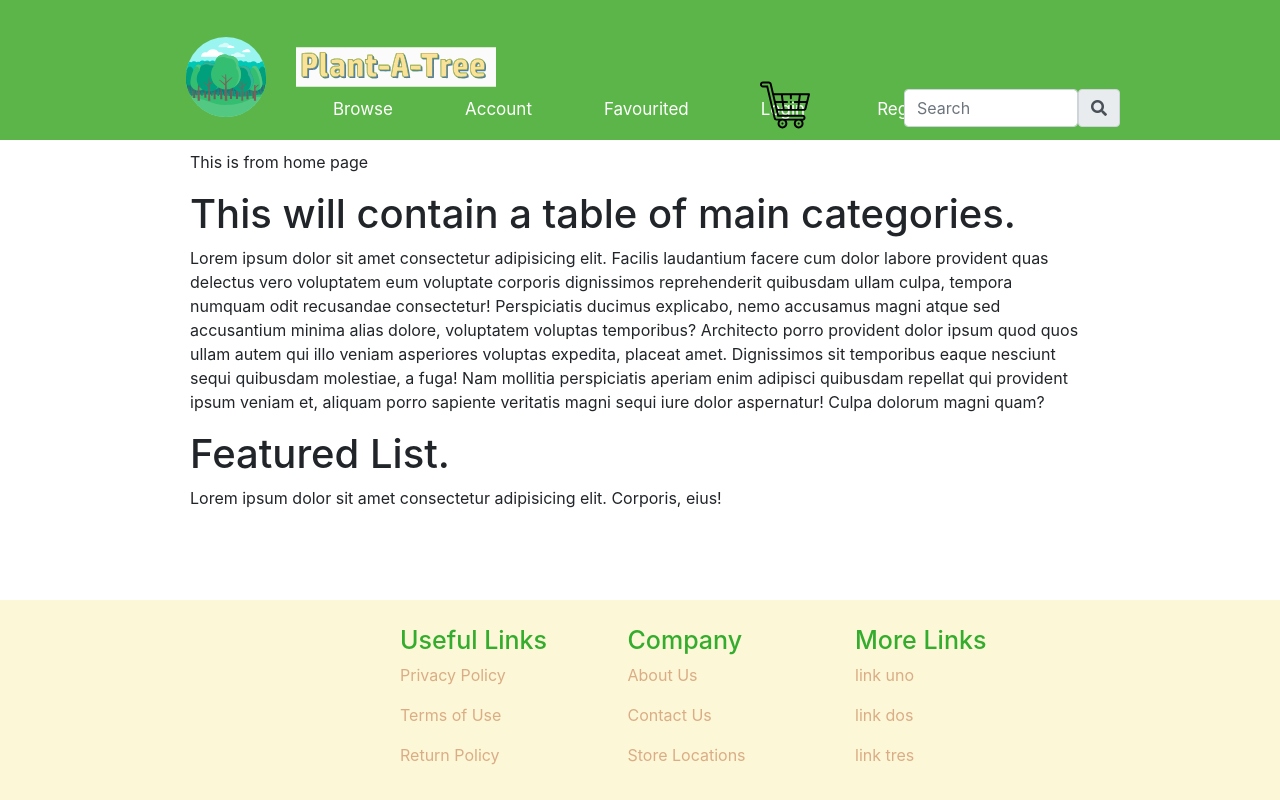
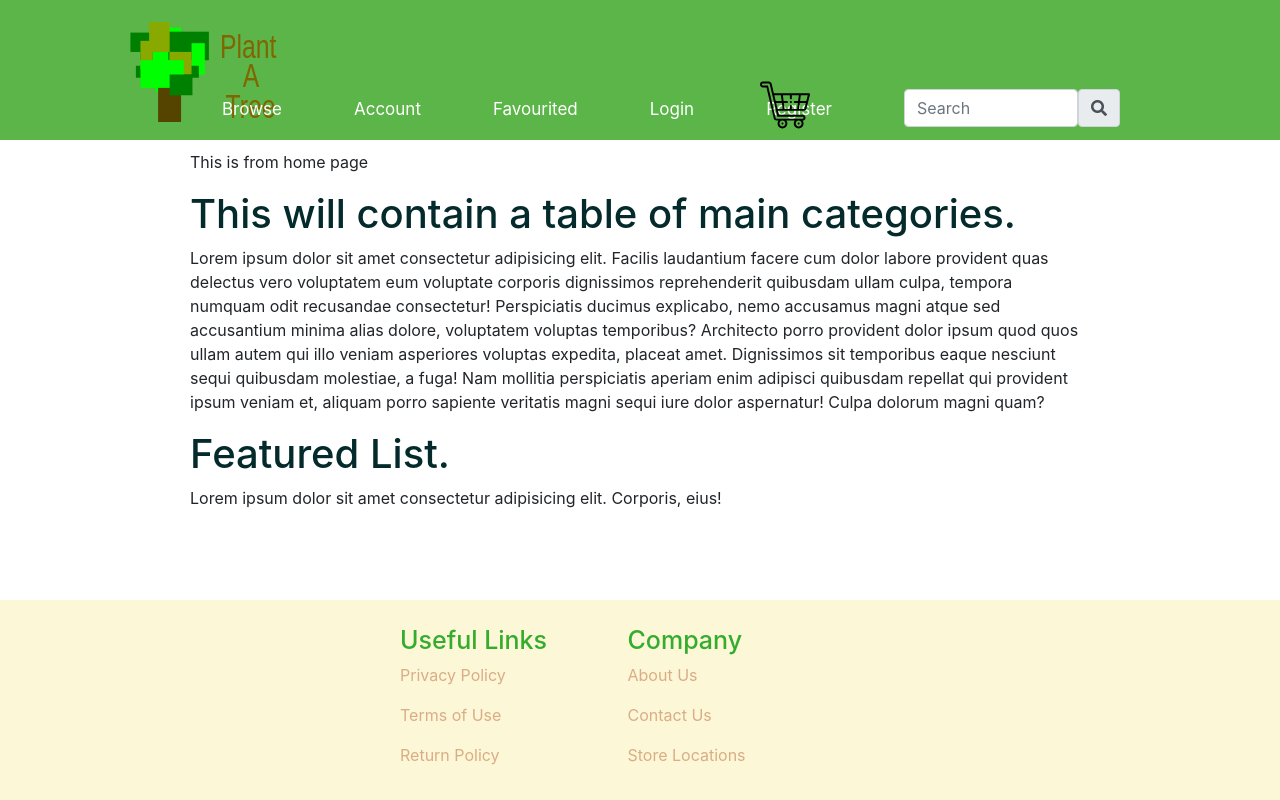
Before and after one commit to edrispor/CISE2019, a React (Create React App) app in the folder plant-a-tree/: page / in a window 1280 px wide. Built offline with nearby package versions, Linux system fonts and the light colour scheme.

Commit message:
Added a new logo, edited the navbar again

```diff
--- a/plant-a-tree/src/App.css
+++ b/plant-a-tree/src/App.css
@@ -1,3 +1,9 @@
+/* * {
+  margin: 0;
+  padding: 0;
+  box-sizing: border-box;
+}*/
+
 :root {
   --mainBlack: #042a2b;
   --mainGreen: #5cb548;
@@ -13,6 +19,7 @@
   --darkShadow: 4px 10px 5px 0px rgba(0, 0, 0, 0.5);
 }
 
+/*Globals*/
 body {
   color: var(--mainBlack);
   background: var(--mainWhite);
@@ -20,6 +27,14 @@ body {
   line-height: 1.4;
   height: 100%;
 }
+
+h1 {
+  font-size: 25px;
+  margin-top: 25px;
+  color: var(--mainBlack);
+}
+
+/*Globals end*/
 
 .home-page {
   background-color: var(--mainWhite);
@@ -30,32 +45,33 @@ body {
   position: static;
 }
 
-/* Navigation */
 .navbar {
+  display: grid;
   position: fixed;
   background-color: var(--mainGreen);
   top: 0;
   left: 0;
   height: 140px;
   width: 100%;
-  display: flex;
+
   flex-wrap: wrap;
   align-items: center;
   /*overflow: hidden; /*this hides the links if they are going over the bar*/
 }
 
+/*
+ .logoname {
+    width: 1px;
+    float: left;
+    margin-left: 30px;
+    padding-top: 0px;
+  }*/
+
 .logo {
   width: 80px;
   float: left;
-  margin-left: 80px;
-  padding-top: 20px;
-}
-
-.logoname {
-  width: 1px;
-  float: left;
-  margin-left: 30px;
-  padding-top: 0px;
+  margin-left: 0px;
+  padding-top: 5px;
 }
 
 .nav-center {
@@ -90,7 +106,8 @@ body {
 .nav-links a:active,
 .nav-links a:hover,
 .nav-links a.active {
-  border: 1px solid white;
+  color: var(--darkShadow);
+  /*border: 1px solid white;*/
 }
 
 .cart {
@@ -145,3 +162,24 @@ body {
   color: var(--mainPinky);
 }
 /* footer ends*/
+
+/*
+@media screen and (min-width: 768px) {
+  .nav-btn {
+    display: none;
+  }
+  .nav-center {
+    max-width: 1170px;
+    margin: 0 auto;
+    display: flex;
+  }
+  .nav-links {
+    height: auto;
+    display: flex;
+    margin-left: 4rem;
+  }
+  .nav-links li a {
+    margin: 0 1rem;
+    padding: 0.5rem 0;
+  }
+}*/
--- a/plant-a-tree/src/components/Footer.jsx
+++ b/plant-a-tree/src/components/Footer.jsx
@@ -18,12 +18,6 @@ export default class Footer extends Component {
               <p>Contact Us</p>
               <p>Store Locations</p>
             </div>
-            <div className="col-md-3">
-              <h1>More Links</h1>
-              <p>link uno</p>
-              <p>link dos</p>
-              <p>link tres</p>
-            </div>
           </div>
         </div>
       </footer>
--- a/plant-a-tree/src/components/Navbar.jsx
+++ b/plant-a-tree/src/components/Navbar.jsx
@@ -1,23 +1,28 @@
 import React, { Component } from "react";
 import { Link } from "react-router-dom";
-import logo from "../images/logo.svg";
-import logoname from "../images/logoname.svg";
+import treelogo from "../images/treelogo.svg";
 import shoppingcart from "../images/shoppingcart.svg";
+import { FaAlignRight } from "react-icons/fa";
+
 export default class Navbar extends Component {
   // <div>Icons made by <a href="https://www.flaticon.com/authors/freepik" title="Freepik">Freepik</a> from <a href="https://www.flaticon.com/"             title="Flaticon">www.flaticon.com</a></div>
   // <div>Icons made by <a href="https://www.flaticon.com/authors/freepik" title="Freepik">Freepik</a> from <a href="https://www.flaticon.com/"         title="Flaticon">www.flaticon.com</a></div>
+
+  /*state = {
+    isOpen: false
+  };
+
+  handleToggle = () => {
+    this.setState({ isOpen: !this.state.isOpen });
+  };*/
+
   render() {
     return (
       <header className="navbar">
         <div className="nav-center">
           <div className="logo">
             <Link to="/">
-              <img src={logo} alt="Plant a Tree" />
-            </Link>
-          </div>
-          <div className="logoname">
-            <Link to="/">
-              <img src={logoname} width="200" height="100" alt="Plant a Tree" />
+              <img src={treelogo} width="200" height="100" alt="Plant a Tree" />
             </Link>
           </div>
           <nav className="nav-links">
```
Also changed, not shown: plant-a-tree/src/images/treelogo.svg (added).
